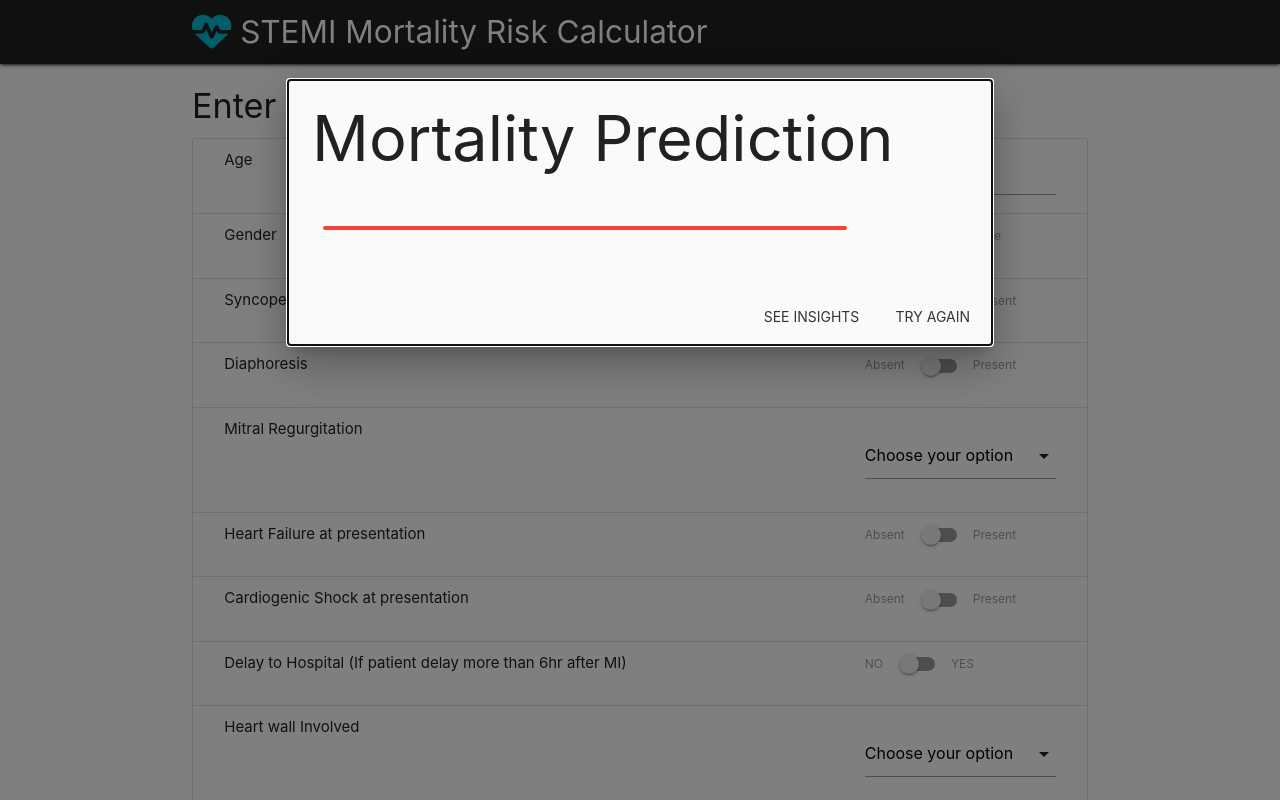
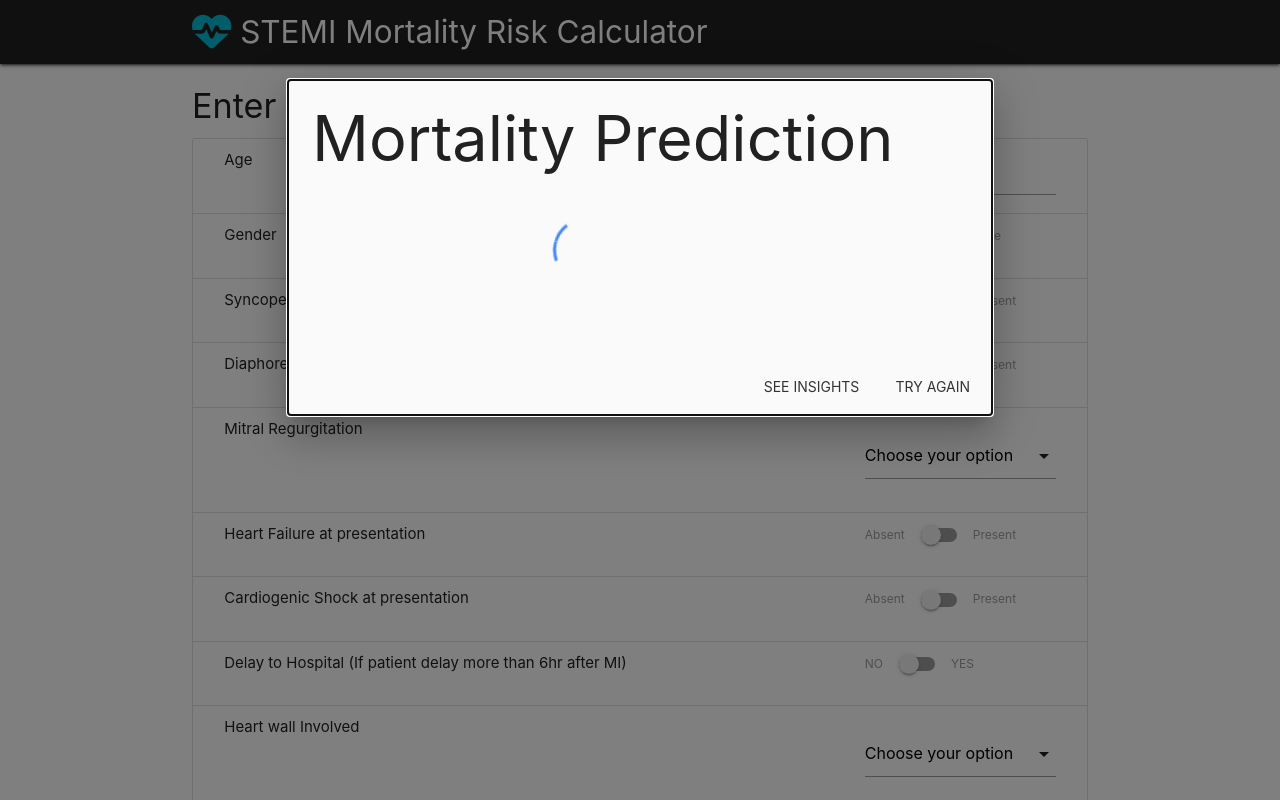
Before and after one commit to dikshantsagar/webheart, a Django app: page / in a window 1280 px wide, after a click on "PREDICT". Run offline with Django 3.2, Linux system fonts and the light colour scheme; data that the repository does not hold is empty; some libraries are stand-ins or nearby versions.

Commit message:
Update index.html

```diff
--- a/templates/index.html
+++ b/templates/index.html
@@ -251,9 +251,21 @@
             Mortality Prediction
         </h1>
         <div class="row">
-            <div class="col s10" style="margin-top: 20px;">
-                <div class="progress red ">
-                    <div class="determinate cyan" id="measure"></div>
+            <div class="col s10 center" style="margin-top: 20px;">
+
+                <div class="preloader-wrapper big active" id="loader">
+                    <div class="spinner-layer spinner-blue-only">
+                      <div class="circle-clipper left">
+                        <div class="circle"></div>
+                      </div><div class="gap-patch">
+                        <div class="circle"></div>
+                      </div><div class="circle-clipper right">
+                        <div class="circle"></div>
+                      </div>
+                    </div>
+                  </div>
+                <div class="progress cyan hidden" id="progbar">
+                    <div class="determinate red" id="measure"></div>
                 </div>
             </div>
             <div class="col s2">
```
